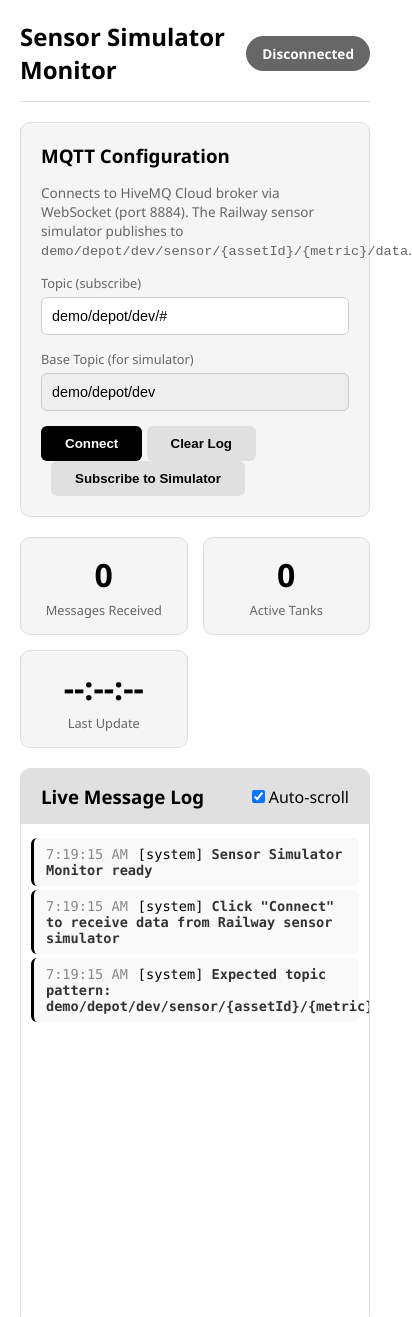
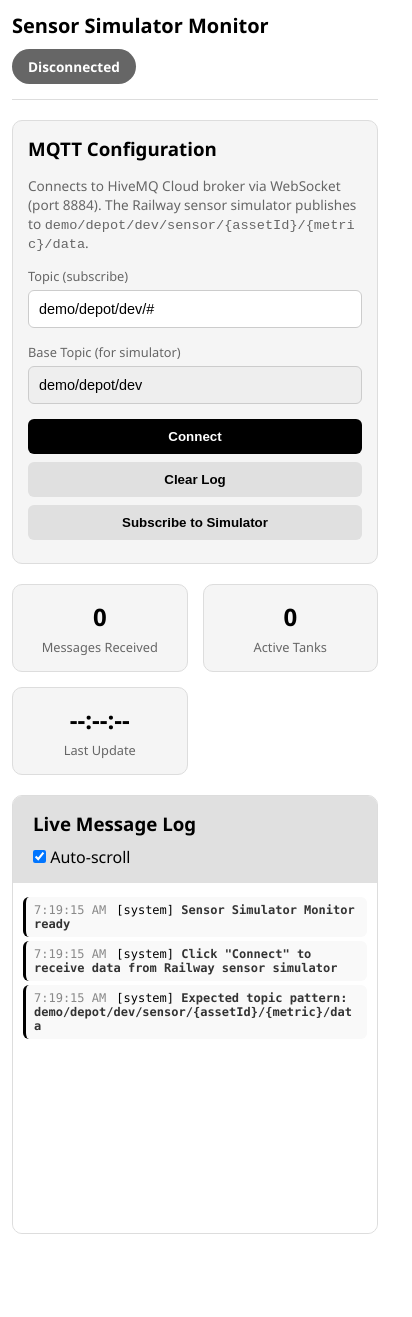
Before and after one commit to MichaelMireku/digital_twin, a plain HTML site: page simulator_monitor.html in a window 390 px wide. Shown: the top 1317 px of the page, 412 px wide, since content can reach past the window. After the commit the page ends 1246 px from the top, so only its background shows below. Drawn offline with Linux system fonts and the light colour scheme.

Commit message:
sensor simulator mobile view padding

```diff
--- a/simulator_monitor.html
+++ b/simulator_monitor.html
@@ -13,6 +13,7 @@
             color: #000000;
             min-height: 100vh;
             padding: 20px;
+            overflow-x: hidden;
         }
         .header {
             display: flex;
@@ -21,8 +22,10 @@
             margin-bottom: 20px;
             padding-bottom: 15px;
             border-bottom: 1px solid #ddd;
+            flex-wrap: wrap;
+            gap: 10px;
         }
-        h1 { color: #000000; font-size: 1.5rem; }
+        h1 { color: #000000; font-size: 1.5rem; word-break: break-word; }
         .status {
             padding: 8px 16px;
             border-radius: 20px;
@@ -131,6 +134,35 @@
         @keyframes fadeIn {
             from { opacity: 0; transform: translateY(-10px); }
             to { opacity: 1; transform: translateY(0); }
+        }
+
+        /* Mobile responsive fixes */
+        @media (max-width: 480px) {
+            body { padding: 12px; }
+            h1 { font-size: 1.25rem; }
+            .config-panel { padding: 15px; }
+            .config-panel p { word-break: break-word; }
+            .config-panel code { word-break: break-all; }
+            .config-row { grid-template-columns: 1fr; }
+            .config-panel .btn {
+                display: block;
+                width: 100%;
+                margin: 8px 0;
+                margin-left: 0 !important;
+            }
+            .stats { grid-template-columns: 1fr 1fr; }
+            .stat-value { font-size: 1.5rem; }
+            .log-header {
+                flex-direction: column;
+                align-items: flex-start;
+                gap: 10px;
+            }
+            .log-entry {
+                font-size: 0.75rem;
+                padding: 6px 8px;
+                word-break: break-word;
+            }
+            #log { height: 350px; }
         }
     </style>
 </head>
```
